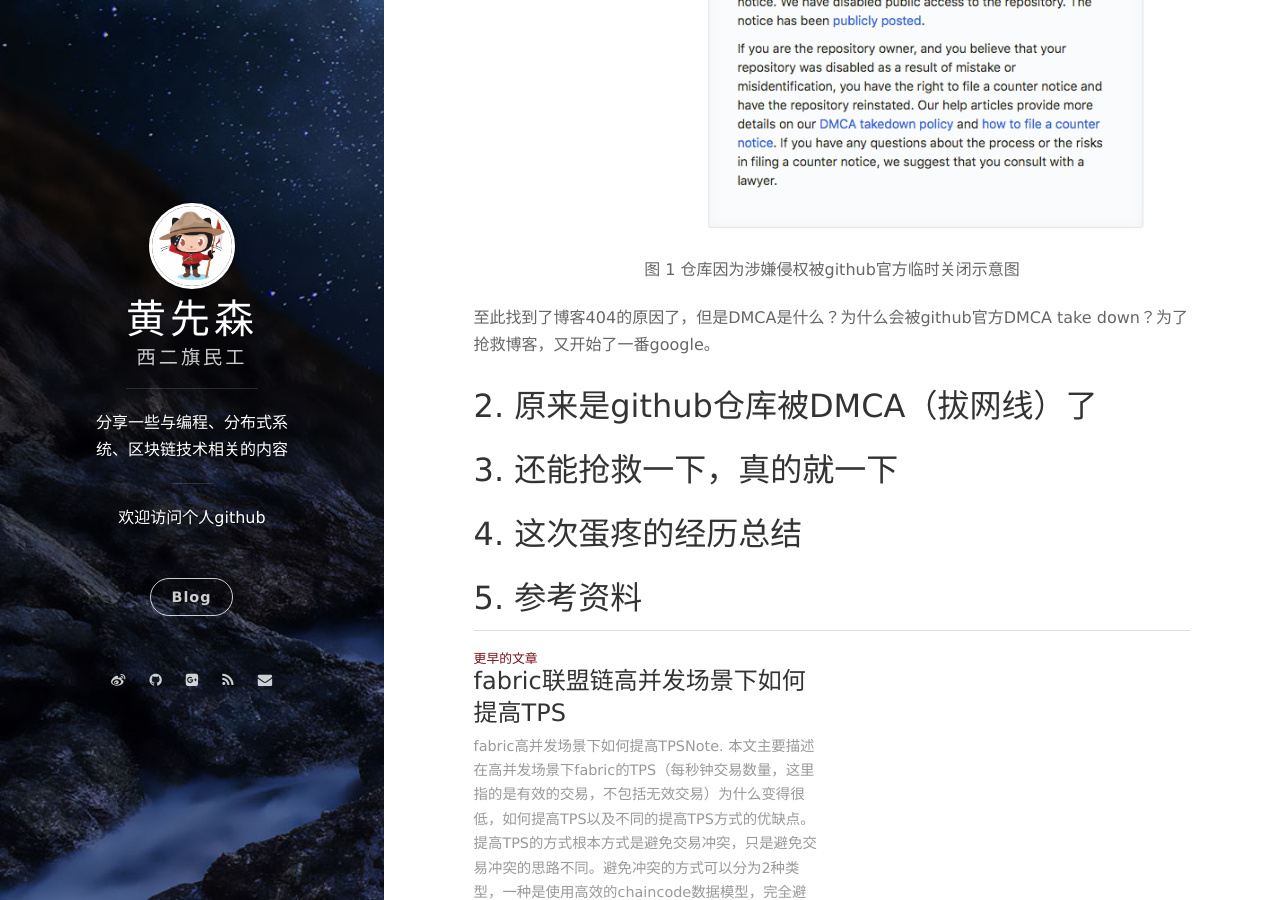
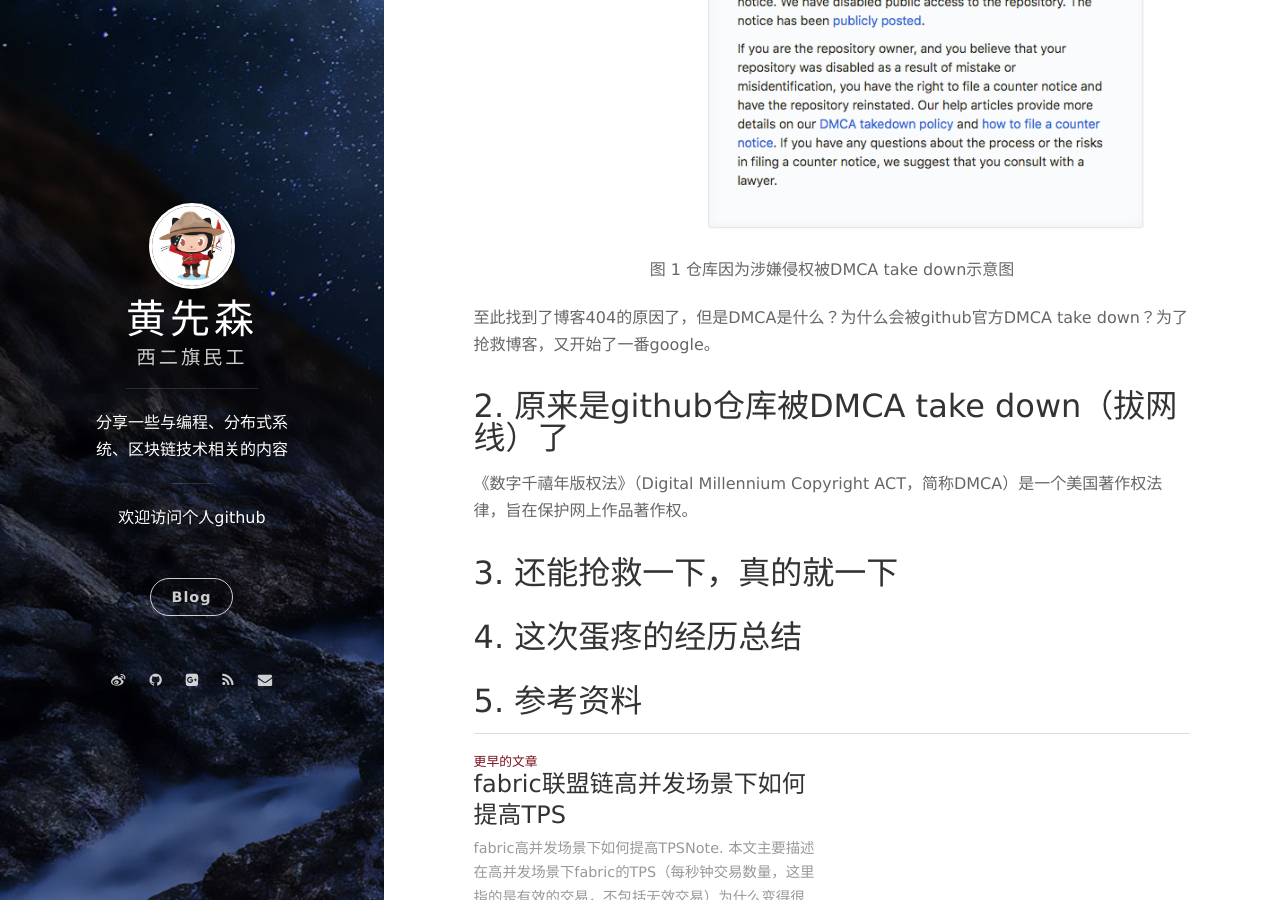
Before and after one commit to berryjam/berryjam.github.io, a Jekyll site: the page built from _posts/2019-06-25-记github仓库被DMCA take down经历.md, in a window 1280 px wide and 900 px high, scrolled down 1163 px. Built offline with Jekyll 4.4.1, drawn with Linux system fonts in a browser that asks for light colours; nearby versions of some CDN libraries; comment, search, counter and statistics services are not loaded.

Commit message:
Update 2019-06-25-记github仓库被DMCA take down经历.md

```diff
--- a/_posts/2019-06-25-记github仓库被DMCA take down经历.md
+++ b/_posts/2019-06-25-记github仓库被DMCA take down经历.md
@@ -35,14 +35,14 @@
 </div>
 
 <p align="center">
-  <b>图 1 仓库因为涉嫌侵权被github官方临时关闭示意图</b><br>
+  <b>图 1 仓库因为涉嫌侵权被DMCA take down示意图</b><br>
 </p>
 
 至此找到了博客404的原因了，但是DMCA是什么？为什么会被github官方DMCA take down？为了抢救博客，又开始了一番google。
 
-## 2. 原来是github仓库被DMCA（拔网线）了
+## 2. 原来是github仓库被DMCA take down（拔网线）了
 
-
+《数字千禧年版权法》（Digital Millennium Copyright ACT，简称DMCA）是一个美国著作权法律，旨在保护网上作品著作权。
 
 ## 3. 还能抢救一下，真的就一下
 
```
